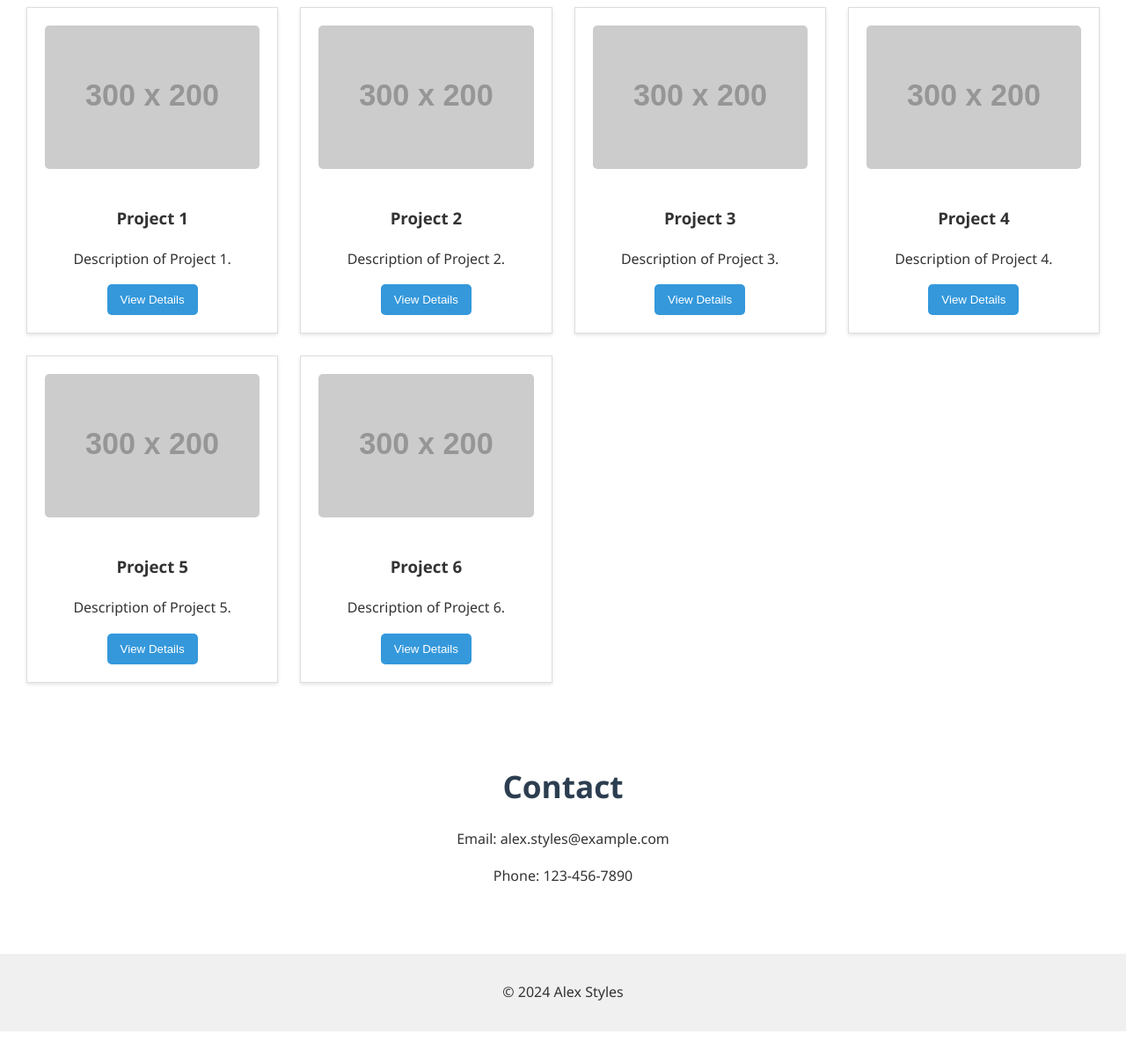
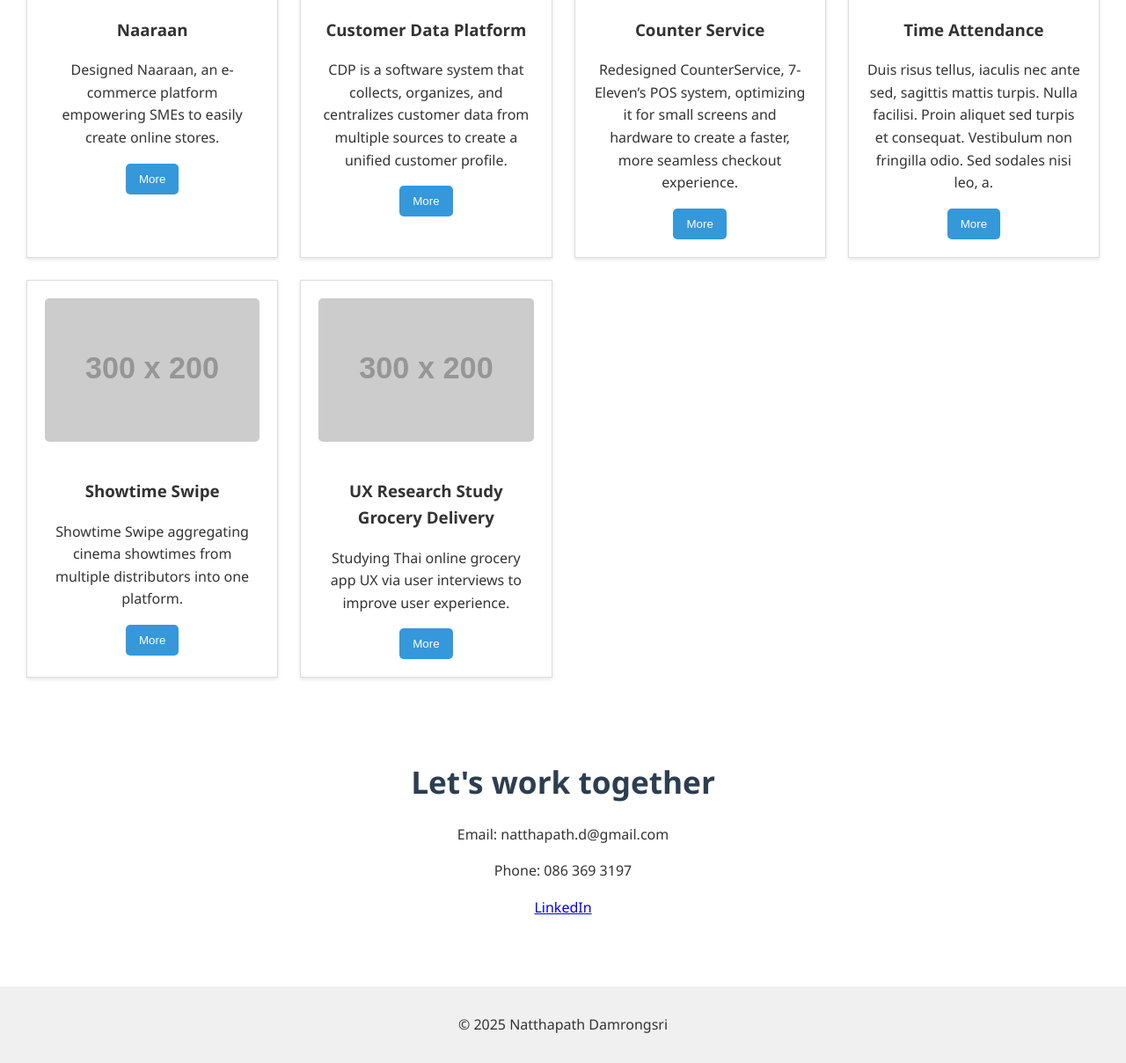
Before and after one commit to LayneDean/project, a plain HTML site: page index.html in a window 1280 px wide. Shown: the part 667-1875 px from the top of the page at 88% size. Before the commit the page ends 1839 px from the top, so only its background shows below. Drawn offline with Linux system fonts and the light colour scheme; placeholder pictures from the web are drawn by us.

Commit message:
Update index.html

```diff
--- a/index.html
+++ b/index.html
@@ -3,29 +3,23 @@
 <head>
     <meta charset="UTF-8">
     <meta name="viewport" content="width=device-width, initial-scale=1.0">
-    <title>Alex Styles - Portfolio</title>
+    <title>Natthapath Damrongsri - UX/UI Designer</title>
     <link rel="stylesheet" href="styles.css">
 </head>
 <body>
     <header>
-        <h1>Alex Styles</h1>
+        <h1>Natthapath Damrongsri</h1>
         <nav>
-            <a href="#about-me" class="nav-link" data-tooltip="Learn more about me">About</a>
+            <a href="#about" class="nav-link" data-tooltip="Learn more about me">About</a>
             <a href="#portfolio" class="nav-link" data-tooltip="My recent projects">Portfolio</a>
             <a href="#contact" class="nav-link" data-tooltip="Get in touch">Contact</a>
         </nav>
     </header>
 
-    <section id="about-me">
+    <section id="about">
         <h2>About Me</h2>
         <p>
-            Hello! I'm Alex Styles, a passionate web developer with a keen eye for design and a love for creating engaging online experiences. My journey into web development began several years ago, and I've been hooked ever since.
-        </p>
-        <p>
-            I specialize in front-end development, focusing on HTML, CSS, and JavaScript. I enjoy transforming design concepts into clean, functional, and user-friendly websites. My goal is to always deliver high-quality work that exceeds expectations.
-        </p>
-        <p>
-            When I'm not coding, you can find me exploring new technologies, contributing to open-source projects, or enjoying a good cup of coffee. I'm always eager to learn and grow, and I'm excited to see where the world of web development takes me next.
+            Hello! I'm Natthapath Damrongsri, a UX/UI Designer based in Bangkok. I'm passionate about crafting user-centered solutions that improve usability, accessibility, and efficiency.
         </p>
     </section>
 
@@ -33,96 +27,131 @@
         <h2>Portfolio</h2>
         <div class="portfolio-grid">
             <div class="portfolio-item">
-                <img src="https://via.placeholder.com/300x200?text=Project+1" alt="Project 1">
-                <h3>Project 1</h3>
-                <p>Description of Project 1.</p>
-                <button class="view-project" data-modal="project1-modal">View Details</button>
+                <img src="https://via.placeholder.com/300x200?text=Naaraan" alt="Naaraan">
+                <h3>Naaraan</h3>
+                <p>Designed Naaraan, an e-commerce platform empowering SMEs to easily create online stores.</p>
+                <button class="view-project" data-modal="naaraan-modal">More</button>
             </div>
             <div class="portfolio-item">
-                <img src="https://via.placeholder.com/300x200?text=Project+2" alt="Project 2">
-                <h3>Project 2</h3>
-                <p>Description of Project 2.</p>
-                <button class="view-project" data-modal="project2-modal">View Details</button>
+                <img src="https://via.placeholder.com/300x200?text=Customer+Data+Platform" alt="Customer Data Platform">
+                <h3>Customer Data Platform</h3>
+                <p>CDP is a software system that collects, organizes, and centralizes customer data from multiple sources to create a unified customer profile.</p>
+                <button class="view-project" data-modal="cdp-modal">More</button>
             </div>
             <div class="portfolio-item">
-                <img src="https://via.placeholder.com/300x200?text=Project+3" alt="Project 3">
-                <h3>Project 3</h3>
-                <p>Description of Project 3.</p>
-                <button class="view-project" data-modal="project3-modal">View Details</button>
+                <img src="https://via.placeholder.com/300x200?text=Counter+Service" alt="Counter Service">
+                <h3>Counter Service</h3>
+                <p>Redesigned CounterService, 7-Eleven’s POS system, optimizing it for small screens and hardware to create a faster, more seamless checkout experience.</p>
+                <button class="view-project" data-modal="counterservice-modal">More</button>
             </div>
             <div class="portfolio-item">
-                <img src="https://via.placeholder.com/300x200?text=Project+4" alt="Project 4">
-                <h3>Project 4</h3>
-                <p>Description of Project 4.</p>
-                <button class="view-project" data-modal="project4-modal">View Details</button>
+                <img src="https://via.placeholder.com/300x200?text=Time+Attendance" alt="Time Attendance">
+                <h3>Time Attendance</h3>
+                <p>Duis risus tellus, iaculis nec ante sed, sagittis mattis turpis. Nulla facilisi. Proin aliquet sed turpis et consequat. Vestibulum non fringilla odio. Sed sodales nisi leo, a.</p>
+                <button class="view-project" data-modal="timeattendance-modal">More</button>
             </div>
             <div class="portfolio-item">
-                <img src="https://via.placeholder.com/300x200?text=Project+5" alt="Project 5">
-                <h3>Project 5</h3>
-                <p>Description of Project 5.</p>
-                <button class="view-project" data-modal="project5-modal">View Details</button>
+                <img src="https://via.placeholder.com/300x200?text=Showtime+Swipe" alt="Showtime Swipe">
+                <h3>Showtime Swipe</h3>
+                <p>Showtime Swipe aggregating cinema showtimes from multiple distributors into one platform.</p>
+                <button class="view-project" data-modal="showtimeswipe-modal">More</button>
             </div>
             <div class="portfolio-item">
-                <img src="https://via.placeholder.com/300x200?text=Project+6" alt="Project 6">
-                <h3>Project 6</h3>
-                <p>Description of Project 6.</p>
-                <button class="view-project" data-modal="project6-modal">View Details</button>
+                <img src="https://via.placeholder.com/300x200?text=UX+Research+Study" alt="UX Research Study Grocery Delivery">
+                <h3>UX Research Study Grocery Delivery</h3>
+                <p>Studying Thai online grocery app UX via user interviews to improve user experience.</p>
+                <button class="view-project" data-modal="uxresearch-modal">More</button>
             </div>
         </div>
     </section>
 
     <section id="contact">
-        <h2>Contact</h2>
-        <p>Email: alex.styles@example.com</p>
-        <p>Phone: 123-456-7890</p>
+        <h2>Let's work together</h2>
+        <p>Email: natthapath.d@gmail.com</p>
+        <p>Phone: 086 369 3197</p>
+        <p><a href="https://www.linkedin.com/" target="_blank">LinkedIn</a></p>
     </section>
 
     <footer>
-        <p>&copy; 2024 Alex Styles</p>
+        <p>&copy; 2025 Natthapath Damrongsri</p>
     </footer>
 
-    <div id="project1-modal" class="modal">
+    <div id="naaraan-modal" class="modal">
         <div class="modal-content">
             <span class="close-modal">&times;</span>
-            <h2>Project 1 Details</h2>
-            <p>Detailed description of Project 1. Lorem ipsum dolor sit amet, consectetur adipiscing elit...</p>
+            <h2>Naaraan</h2>
+            <p>Designed Naaraan, an e-commerce platform empowering SMEs to easily create online stores. [Add more details about the design process, your role, and outcomes here.]</p>
         </div>
     </div>
-    <div id="project2-modal" class="modal">
+    <div id="cdp-modal" class="modal">
         <div class="modal-content">
             <span class="close-modal">&times;</span>
-            <h2>Project 2 Details</h2>
-            <p>Detailed description of Project 2. Lorem ipsum dolor sit amet, consectetur adipiscing elit...</p>
+            <h2>Customer Data Platform</h2>
+            <p>CDP is a software system that collects, organizes, and centralizes customer data from multiple sources to create a unified customer profile. [Add more details about the project, your contributions, and the impact of the CDP.]</p>
         </div>
     </div>
-    <div id="project3-modal" class="modal">
+    <div id="counterservice-modal" class="modal">
         <div class="modal-content">
             <span class="close-modal">&times;</span>
-            <h2>Project 3 Details</h2>
-            <p>Detailed description of Project 3. Lorem ipsum dolor sit amet, consectetur adipiscing elit...</p>
+            <h2>Counter Service</h2>
+            <p>Redesigned CounterService, 7-Eleven’s POS system, optimizing it for small screens and hardware to create a faster, more seamless checkout experience. [Include details about the challenges, design solutions, and improvements achieved.]</p>
         </div>
     </div>
-    <div id="project4-modal" class="modal">
+    <div id="timeattendance-modal" class="modal">
         <div class="modal-content">
             <span class="close-modal">&times;</span>
-            <h2>Project 4 Details</h2>
-            <p>Detailed description of Project 4. Lorem ipsum dolor sit amet, consectetur adipiscing elit...</p>
+            <h2>Time Attendance</h2>
+            <p>Duis risus tellus, iaculis nec ante sed, sagittis mattis turpis. Nulla facilisi. Proin aliquet sed turpis et consequat. Vestibulum non fringilla odio. Sed sodales nisi leo, a. [Provide more context about this project if it's relevant to your UX/UI skills.]</p>
         </div>
     </div>
-    <div id="project5-modal" class="modal">
+    <div id="showtimeswipe-modal" class="modal">
         <div class="modal-content">
             <span class="close-modal">&times;</span>
-            <h2>Project 5 Details</h2>
-            <p>Detailed description of Project 5. Lorem ipsum dolor sit amet, consectetur adipiscing elit...</p>
+            <h2>Showtime Swipe</h2>
+            <p>Showtime Swipe aggregating cinema showtimes from multiple distributors into one platform. [Elaborate on the features, design decisions, and user benefits of this personal project.]</p>
         </div>
     </div>
-    <div id="project6-modal" class="modal">
+    <div id="uxresearch-modal" class="modal">
         <div class="modal-content">
             <span class="close-modal">&times;</span>
-            <h2>Project 6 Details</h2>
-            <p>Detailed description of Project 6. Lorem ipsum dolor sit amet, consectetur adipiscing elit...</p>
+            <h2>UX Research Study Grocery Delivery</h2>
+            <p>Studying Thai online grocery app UX via user interviews to improve user experience. [Describe the research methodology, key findings, and potential design recommendations from this study.]</p>
         </div>
     </div>
-    <script src="script.js"></script>
+
+    <script>
+        document.addEventListener('DOMContentLoaded', function() {
+            const viewProjectButtons = document.querySelectorAll('.view-project');
+            const closeButtons = document.querySelectorAll('.close-modal');
+            const modals = document.querySelectorAll('.modal');
+
+            viewProjectButtons.forEach(button => {
+                button.addEventListener('click', function() {
+                    const modalId = this.dataset.modal;
+                    const modal = document.getElementById(modalId);
+                    if (modal) {
+                        modal.style.display = 'block';
+                    }
+                });
+            });
+
+            closeButtons.forEach(button => {
+                button.addEventListener('click', function() {
+                    const modal = this.closest('.modal');
+                    if (modal) {
+                        modal.style.display = 'none';
+                    }
+                });
+            });
+
+            window.addEventListener('click', function(event) {
+                modals.forEach(modal => {
+                    if (event.target === modal) {
+                        modal.style.display = 'none';
+                    }
+                });
+            });
+        });
+    </script>
 </body>
 </html>
```
